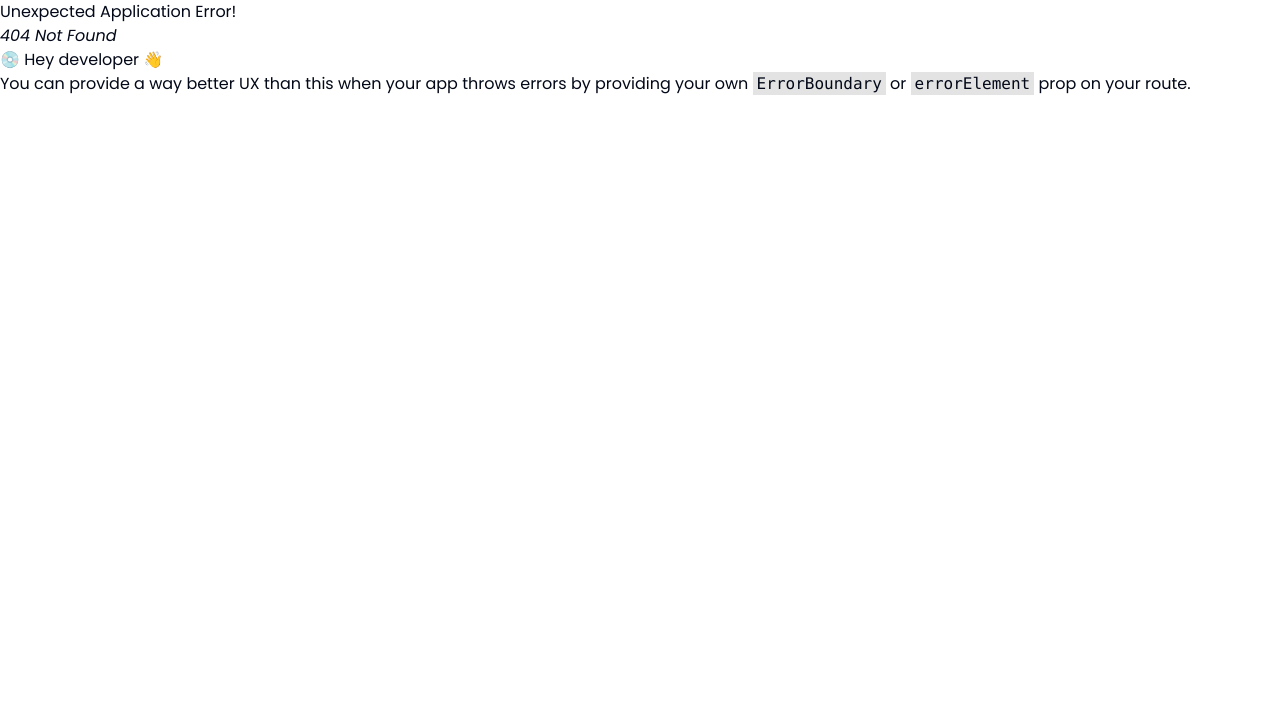
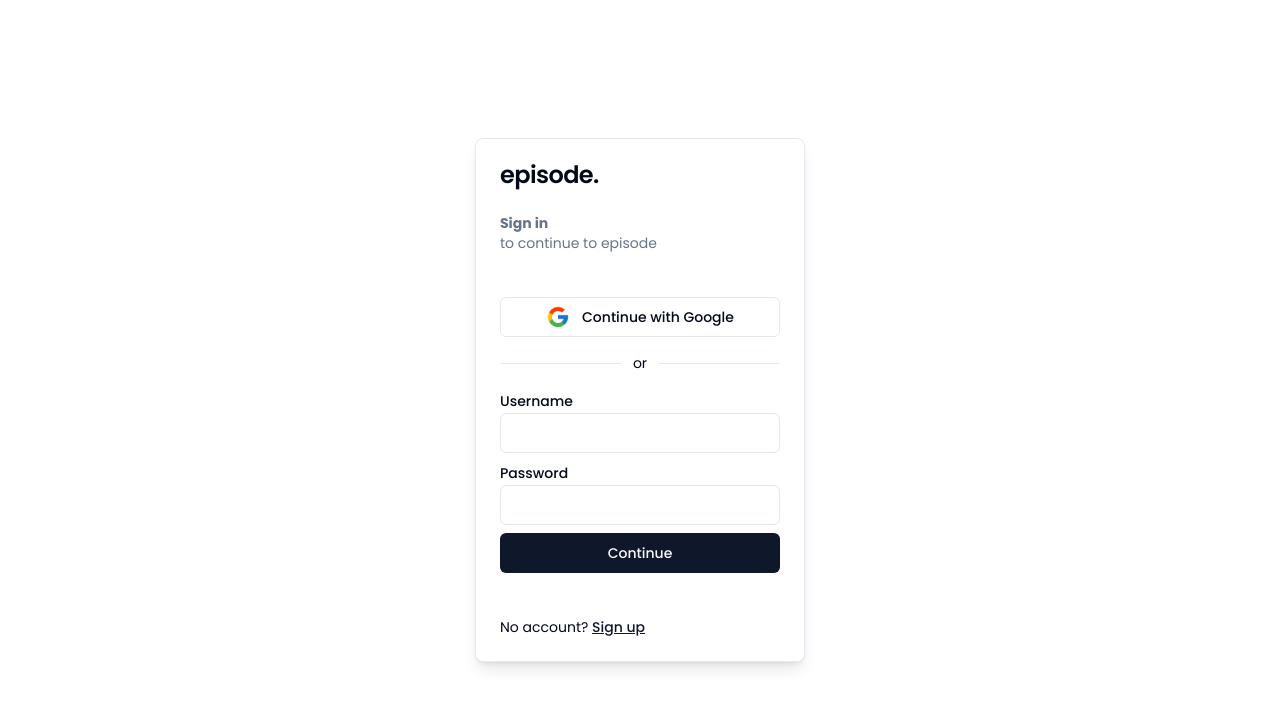
Before and after one commit to eyedent1ty/episode-fe, a React (Vite) app: page /auth/sign-in in a window 1280 px wide. Before the commit this address had no page. Shown: the top 708 px of the page. Built offline with nearby package versions, Linux system fonts and the light colour scheme.

Commit message:
created a layout component for the authentication pages

```diff
--- /dev/null
+++ b/src/components/layouts/AuthLayout.tsx
@@ -0,0 +1,10 @@
+import { Outlet } from 'react-router';
+
+const AuthLayout = () => {
+  return (
+    <main className="h-screen w-screen flex justify-center items-center">
+      <Outlet />
+    </main>
+  );
+};
+export default AuthLayout;
--- a/src/pages/SignIn.tsx
+++ b/src/pages/SignIn.tsx
@@ -16,7 +16,7 @@
 
 const SignInPage = () => {
   return (
-    <main className="h-screen w-screen flex justify-center items-center">
+    <main>
       <Card className="min-w-[300px] w-[330px] max-w-[330px] space-y-5 shadow-lg">
         <CardHeader className="flex flex-col gap-5">
           <CardTitle>episode.</CardTitle>
--- /dev/null
+++ b/src/pages/SignUp.tsx
@@ -0,0 +1,5 @@
+const SignUp = () => {
+
+};
+
+export default SignUp;
```
Also changed, not shown: src/router/index.tsx (+11 -3 lines).
